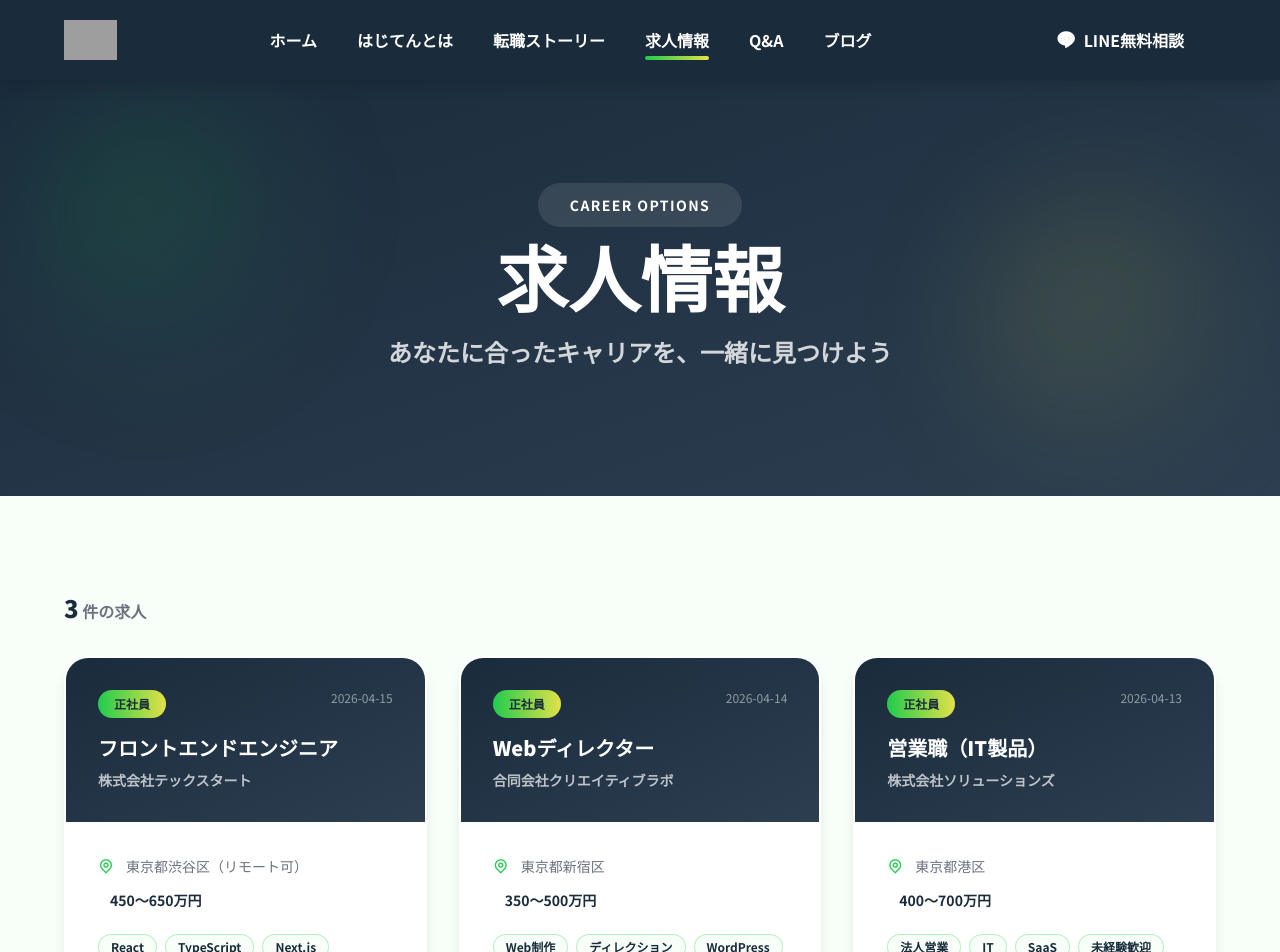
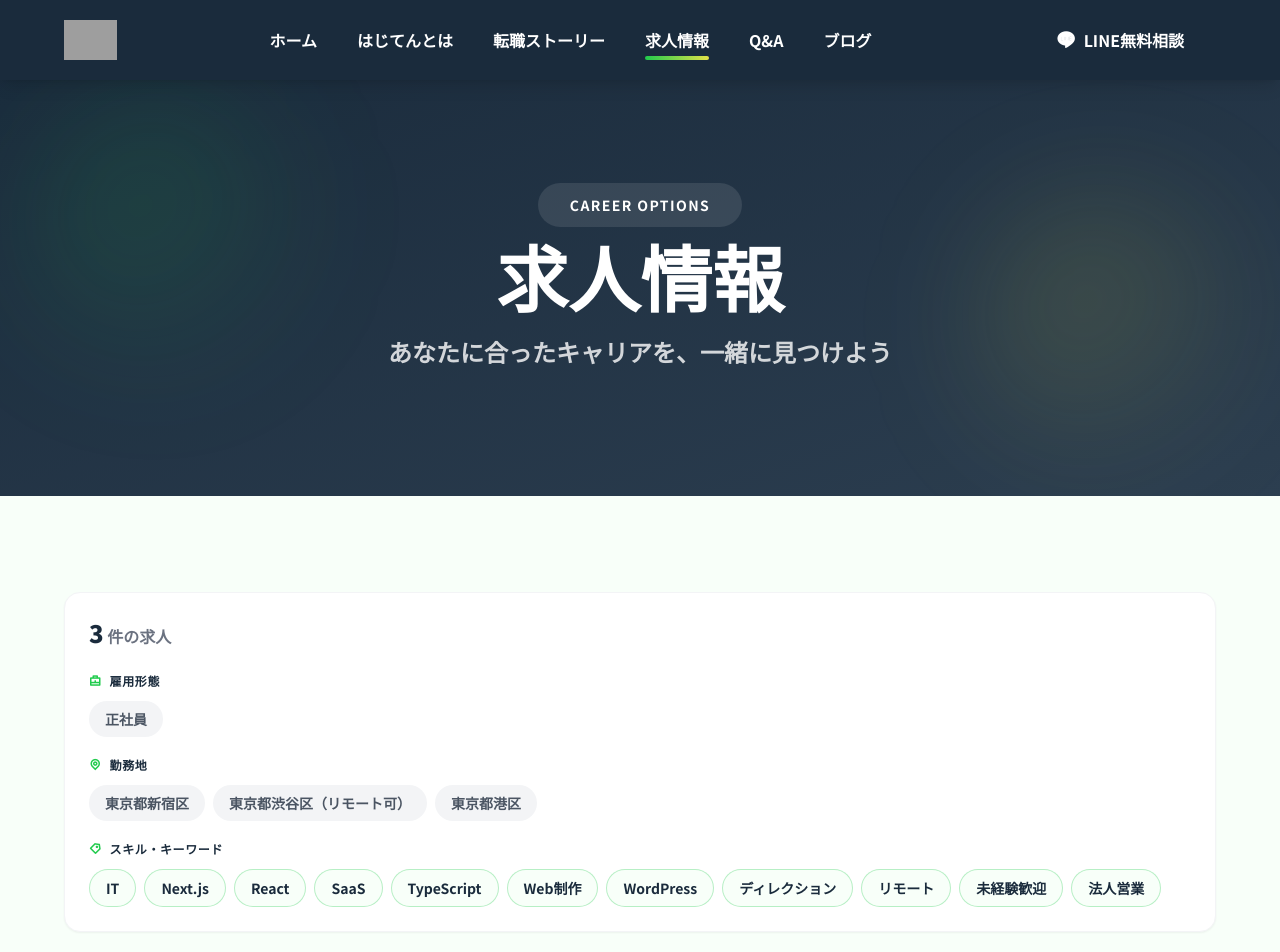
Before and after one commit to tatsuhirot/hajiten-job-site, a Next.js app: page /career-options in a window 1280 px wide. Shown: the top 952 px of the page. Built offline with nearby package versions, Linux system fonts and the light colour scheme; grey boxes are pictures that could not be loaded.

Commit message:
feat: フィルター機能追加（雇用形態・勤務地・タグ）

```diff
--- a/app/career-options/page.tsx
+++ b/app/career-options/page.tsx
@@ -1,10 +1,37 @@
 import { fetchJobs, getTagList } from '@/lib/fetchJobs';
 import Link from 'next/link';
+import { Suspense } from 'react';
+import FilterBar from '@/components/FilterBar';
 
 export const revalidate = 60;
 
-export default async function CareerOptionsPage() {
-  const jobs = await fetchJobs();
+interface PageProps {
+  searchParams: {
+    type?: string;
+    location?: string;
+    tag?: string;
+  };
+}
+
+function buildFilterOptions(jobs: Awaited<ReturnType<typeof fetchJobs>>) {
+  const types = Array.from(new Set(jobs.map((j) => j.type).filter(Boolean))).sort();
+  const locations = Array.from(new Set(jobs.map((j) => j.location).filter(Boolean))).sort();
+  const tags = Array.from(new Set(jobs.flatMap((j) => getTagList(j)))).sort();
+  return { types, locations, tags };
+}
+
+export default async function CareerOptionsPage({ searchParams }: PageProps) {
+  const allJobs = await fetchJobs();
+
+  // フィルタリング
+  const filtered = allJobs.filter((job) => {
+    if (searchParams.type && job.type !== searchParams.type) return false;
+    if (searchParams.location && job.location !== searchParams.location) return false;
+    if (searchParams.tag && !getTagList(job).includes(searchParams.tag)) return false;
+    return true;
+  });
+
+  const { types, locations, tags } = buildFilterOptions(allJobs);
 
   return (
     <div className="min-h-screen bg-[#F8FFF9]">
@@ -33,11 +60,11 @@ export default async function CareerOptionsPage() {
         </div>
       </section>
 
-      {/* 求人一覧 */}
+      {/* フィルター + 求人一覧 */}
       <section className="py-16 sm:py-24">
         <div className="container mx-auto px-4 sm:px-6 lg:px-16">
 
-          {jobs.length === 0 ? (
+          {allJobs.length === 0 ? (
             <div className="text-center py-32">
               <div className="w-20 h-20 bg-gradient-to-br from-[#21cb4d] to-[#e3e148] rounded-full flex items-center justify-center mx-auto mb-6">
                 <i className="ri-briefcase-line text-4xl text-white" />
@@ -54,15 +81,37 @@ export default async function CareerOptionsPage() {
             </div>
           ) : (
             <>
-              <div className="mb-8 flex items-center justify-between">
-                <p className="text-[#6B7280] font-bold">
-                  <span className="text-[#1A2B3C] text-2xl font-black">{jobs.length}</span> 件の求人
-                </p>
+              {/* FilterBar は Suspense で包む（useSearchParams要件） */}
+              <Suspense fallback={<div className="h-24 bg-white rounded-2xl animate-pulse mb-8" />}>
+                <FilterBar
+                  types={types}
+                  locations={locations}
+                  tags={tags}
+                  totalCount={allJobs.length}
+                  filteredCount={filtered.length}
+                />
+              </Suspense>
+
+              {/* フィルター結果なし */}
+              {filtered.length === 0 ? (
+                <div className="text-center py-24">
+                  <div className="w-16 h-16 bg-gray-100 rounded-full flex items-center justify-center mx-auto mb-6">
+                    <i className="ri-search-line text-3xl text-gray-400" />
                   </div>
-
+                  <h3 className="text-xl font-black text-[#1A2B3C] mb-3">該当する求人がありません</h3>
+                  <p className="text-gray-500 mb-6">別の条件で検索してみてください。</p>
+                  <Link
+                    href="/career-options"
+                    className="inline-flex items-center gap-2 bg-[#1A2B3C] text-white px-8 py-4 rounded-full font-bold hover:bg-[#1A2B3C]/90 transition-all duration-300 hover:scale-105"
+                  >
+                    <i className="ri-refresh-line" />
+                    全件表示に戻る
+                  </Link>
+                </div>
+              ) : (
                 <div className="grid grid-cols-1 md:grid-cols-2 lg:grid-cols-3 gap-6 sm:gap-8">
-                {jobs.map((job) => {
-                  const tags = getTagList(job);
+                  {filtered.map((job) => {
+                    const jobTags = getTagList(job);
                     return (
                       <Link
                         key={job.id}
@@ -96,9 +145,9 @@ export default async function CareerOptionsPage() {
                             </div>
                           </div>
 
-                        {tags.length > 0 && (
+                          {jobTags.length > 0 && (
                             <div className="flex flex-wrap gap-2 mb-6">
-                            {tags.map((tag) => (
+                              {jobTags.map((tag) => (
                                 <span
                                   key={tag}
                                   className="bg-[#F8FFF9] border border-[#21cb4d]/30 text-[#1A2B3C] px-3 py-1 rounded-full text-xs font-bold"
@@ -118,6 +167,7 @@ export default async function CareerOptionsPage() {
                     );
                   })}
                 </div>
+              )}
             </>
           )}
         </div>
--- /dev/null
+++ b/components/FilterBar.tsx
@@ -0,0 +1,180 @@
+'use client';
+
+import { useRouter, useSearchParams, usePathname } from 'next/navigation';
+import { useCallback } from 'react';
+
+interface FilterBarProps {
+  types: string[];
+  locations: string[];
+  tags: string[];
+  totalCount: number;
+  filteredCount: number;
+}
+
+export default function FilterBar({
+  types,
+  locations,
+  tags,
+  totalCount,
+  filteredCount,
+}: FilterBarProps) {
+  const router = useRouter();
+  const pathname = usePathname();
+  const searchParams = useSearchParams();
+
+  const currentType = searchParams.get('type') ?? '';
+  const currentLocation = searchParams.get('location') ?? '';
+  const currentTag = searchParams.get('tag') ?? '';
+
+  const updateParam = useCallback(
+    (key: string, value: string) => {
+      const params = new URLSearchParams(searchParams.toString());
+      if (value) {
+        params.set(key, value);
+      } else {
+        params.delete(key);
+      }
+      router.push(`${pathname}?${params.toString()}`, { scroll: false });
+    },
+    [router, pathname, searchParams]
+  );
+
+  const clearAll = () => {
+    router.push(pathname, { scroll: false });
+  };
+
+  const hasFilter = currentType || currentLocation || currentTag;
+
+  return (
+    <div className="bg-white rounded-2xl shadow-sm border border-gray-100 p-6 mb-8">
+      {/* 件数 + クリア */}
+      <div className="flex items-center justify-between mb-6">
+        <p className="text-[#6B7280] font-bold">
+          <span className="text-[#1A2B3C] text-2xl font-black">{filteredCount}</span>
+          {hasFilter && totalCount !== filteredCount && (
+            <span className="text-gray-400 text-sm ml-1">/ {totalCount}件中</span>
+          )}
+          {!hasFilter && <span> 件の求人</span>}
+          {hasFilter && totalCount !== filteredCount && <span> 件</span>}
+        </p>
+        {hasFilter && (
+          <button
+            onClick={clearAll}
+            className="flex items-center gap-2 text-sm text-gray-400 hover:text-[#1A2B3C] font-bold transition-colors duration-300"
+          >
+            <i className="ri-close-circle-line" />
+            フィルターをリセット
+          </button>
+        )}
+      </div>
+
+      <div className="space-y-5">
+        {/* 雇用形態 */}
+        {types.length > 0 && (
+          <div>
+            <p className="text-xs font-black text-[#1A2B3C] mb-3 tracking-wider uppercase flex items-center gap-2">
+              <i className="ri-briefcase-line text-[#21cb4d]" />
+              雇用形態
+            </p>
+            <div className="flex flex-wrap gap-2">
+              {types.map((t) => (
+                <button
+                  key={t}
+                  onClick={() => updateParam('type', currentType === t ? '' : t)}
+                  className={`px-4 py-2 rounded-full text-sm font-bold transition-all duration-200 ${
+                    currentType === t
+                      ? 'bg-[#1A2B3C] text-white shadow-md scale-105'
+                      : 'bg-gray-100 text-gray-600 hover:bg-gray-200'
+                  }`}
+                >
+                  {t}
+                </button>
+              ))}
+            </div>
+          </div>
+        )}
+
+        {/* 勤務地 */}
+        {locations.length > 0 && (
+          <div>
+            <p className="text-xs font-black text-[#1A2B3C] mb-3 tracking-wider uppercase flex items-center gap-2">
+              <i className="ri-map-pin-line text-[#21cb4d]" />
+              勤務地
+            </p>
+            <div className="flex flex-wrap gap-2">
+              {locations.map((loc) => (
+                <button
+                  key={loc}
+                  onClick={() => updateParam('location', currentLocation === loc ? '' : loc)}
+                  className={`px-4 py-2 rounded-full text-sm font-bold transition-all duration-200 ${
+                    currentLocation === loc
+                      ? 'bg-[#1A2B3C] text-white shadow-md scale-105'
+                      : 'bg-gray-100 text-gray-600 hover:bg-gray-200'
+                  }`}
+                >
+                  {loc}
+                </button>
+              ))}
+            </div>
+          </div>
+        )}
+
+        {/* タグ */}
+        {tags.length > 0 && (
+          <div>
+            <p className="text-xs font-black text-[#1A2B3C] mb-3 tracking-wider uppercase flex items-center gap-2">
+              <i className="ri-price-tag-3-line text-[#21cb4d]" />
+              スキル・キーワード
+            </p>
+            <div className="flex flex-wrap gap-2">
+              {tags.map((tag) => (
+                <button
+                  key={tag}
+                  onClick={() => updateParam('tag', currentTag === tag ? '' : tag)}
+                  className={`px-4 py-2 rounded-full text-sm font-bold transition-all duration-200 ${
+                    currentTag === tag
+                      ? 'bg-gradient-to-r from-[#21cb4d] to-[#e3e148] text-[#1A2B3C] shadow-md scale-105'
+                      : 'bg-[#F8FFF9] border border-[#21cb4d]/30 text-[#1A2B3C] hover:border-[#21cb4d]'
+                  }`}
+                >
+                  {tag}
+                </button>
+              ))}
+            </div>
+          </div>
+        )}
+      </div>
+
+      {/* アクティブフィルター表示 */}
+      {hasFilter && (
+        <div className="mt-5 pt-5 border-t border-gray-100 flex flex-wrap gap-2">
+          <span className="text-xs text-gray-400 font-bold self-center">絞り込み中：</span>
+          {currentType && (
+            <span className="inline-flex items-center gap-1 bg-[#1A2B3C] text-white text-xs px-3 py-1.5 rounded-full font-bold">
+              {currentType}
+              <button onClick={() => updateParam('type', '')} className="hover:text-[#e3e148] ml-1">
+                <i className="ri-close-line" />
+              </button>
+            </span>
+          )}
+          {currentLocation && (
+            <span className="inline-flex items-center gap-1 bg-[#1A2B3C] text-white text-xs px-3 py-1.5 rounded-full font-bold">
+              {currentLocation}
+              <button onClick={() => updateParam('location', '')} className="hover:text-[#e3e148] ml-1">
+                <i className="ri-close-line" />
+              </button>
+            </span>
+          )}
+          {currentTag && (
+            <span className="inline-flex items-center gap-1 bg-gradient-to-r from-[#21cb4d] to-[#e3e148] text-[#1A2B3C] text-xs px-3 py-1.5 rounded-full font-bold">
+              {currentTag}
+              <button onClick={() => updateParam('tag', '')} className="hover:opacity-70 ml-1">
+                <i className="ri-close-line" />
+              </button>
+            </span>
+          )}
+        </div>
+      )}
+    </div>
+  );
+}
```
Lines whose indentation alone changed are shown as unchanged.
